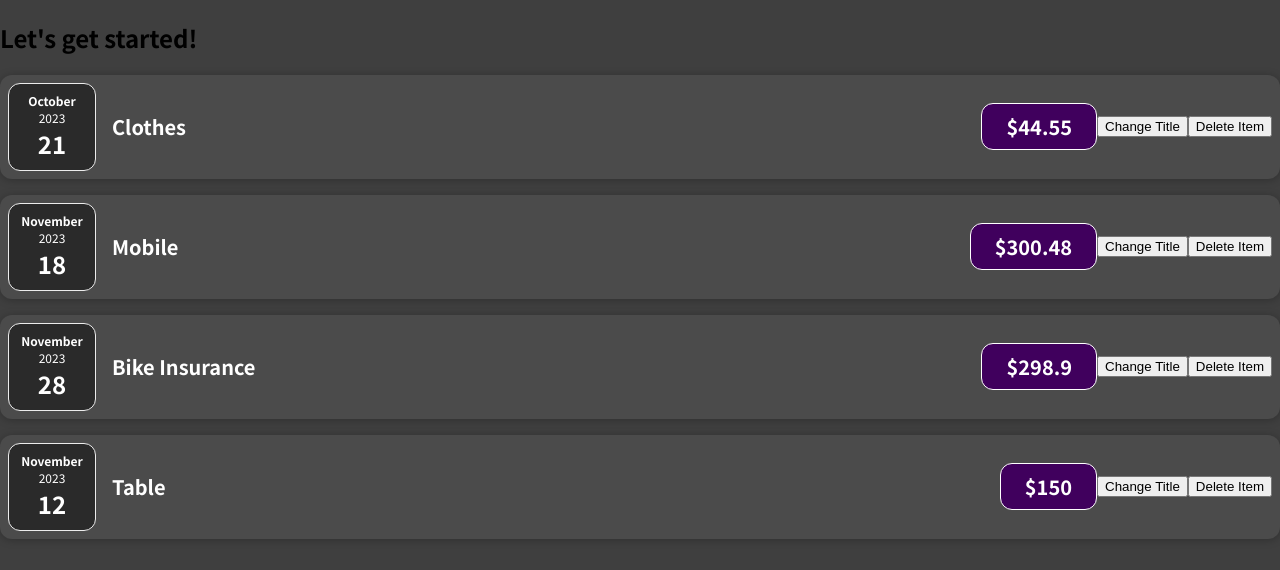
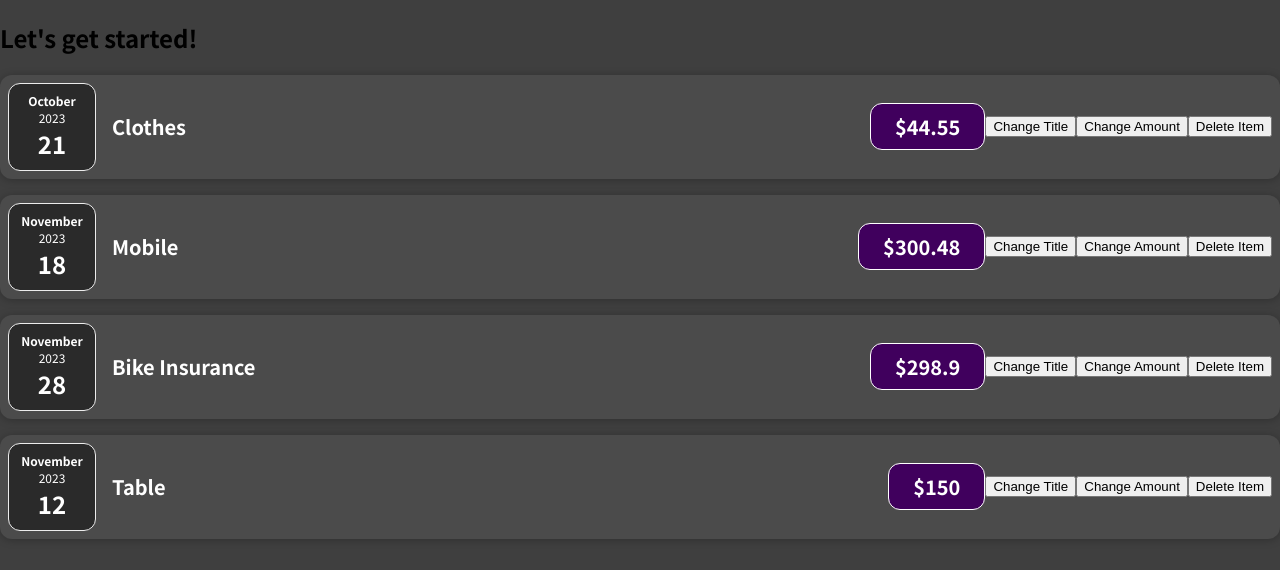
Before and after one commit to Ganeshbjamkar/GettingStartedWithReactjs, a React (Create React App) app: page / in a window 1280 px wide. Shown: the top 570 px of the page. Built offline with nearby package versions, Linux system fonts and the light colour scheme.

Commit message:
Manipulating the DOM - React States

```diff
--- a/src/components/expenses/ExpenseItem.js
+++ b/src/components/expenses/ExpenseItem.js
@@ -9,9 +9,16 @@ const ExpenseItem = (props) => {
   const [title, setTitle] = useState(props.title);
   console.log("ExpenseItem evaluated by React");
 
+  const [amount, setAmount] = useState(props.amount);
+
   const clickHandler = () => {
     setTitle("Updated!");
     console.log(title);
+  };
+
+  const changeAmountHandler = () => {
+    setAmount(100);
+    console.log(amount);
   };
 
   const deleteHandler = () => {
@@ -26,6 +33,7 @@ const ExpenseItem = (props) => {
         <div className="expense-item__price">${props.amount}</div>
       </div>
       <button onClick={clickHandler}>Change Title</button>
+      <button onClick={changeAmountHandler}>Change Amount</button>
       <button onClick={deleteHandler}>Delete Item</button>
     </Card>
   );
```
